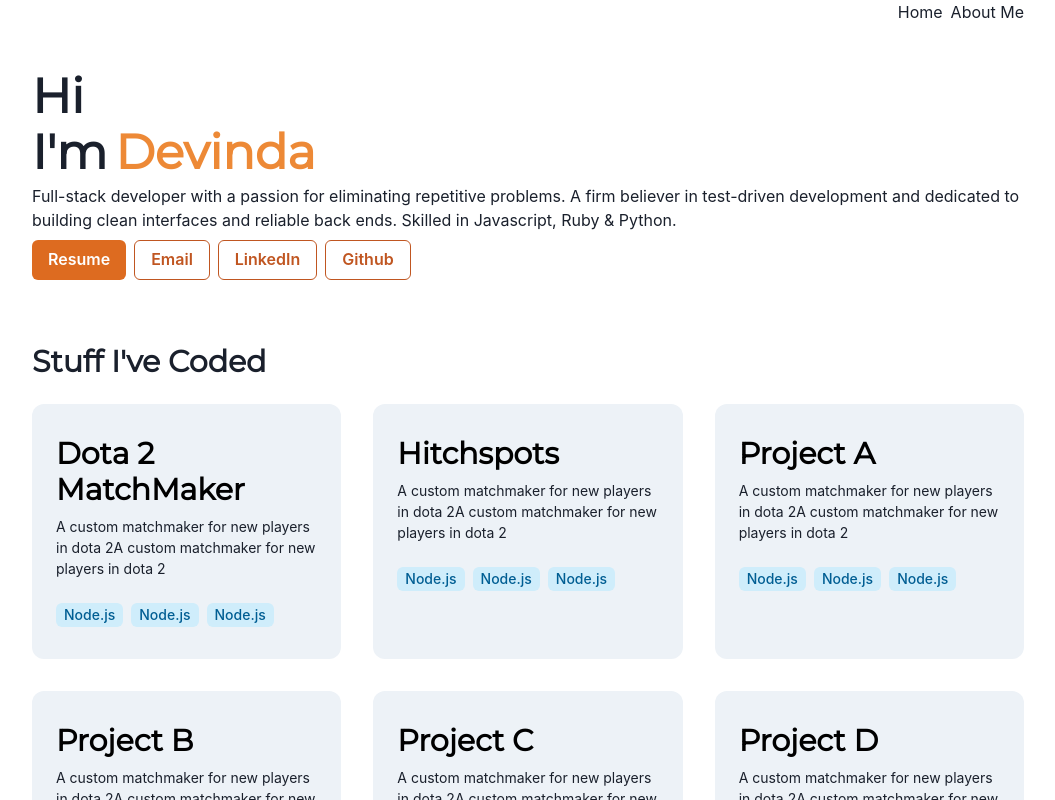
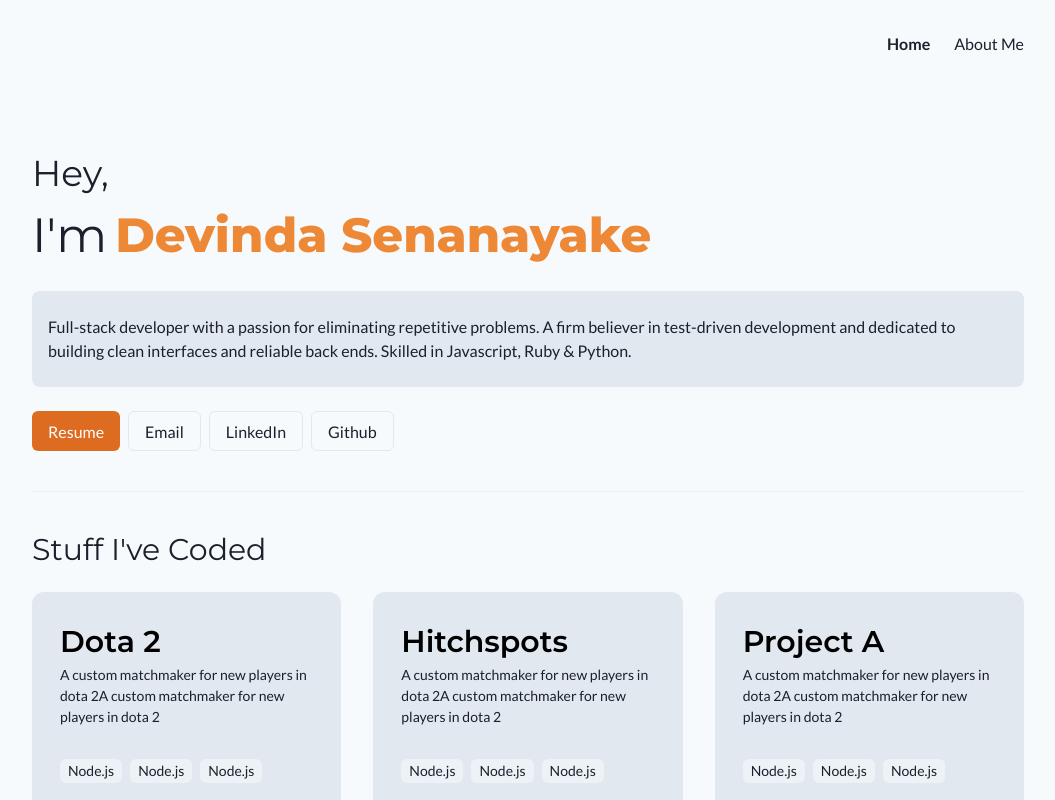
Before and after one commit to dca123/website, a Next.js app: page / in a window 1280 px wide. Shown: the top 800 px of the page, without its empty margins (112-1167 px from the left). Built offline with nearby package versions, Linux system fonts and the light colour scheme.

Commit message:
feat: Improved homepage UI

```diff
--- a/components/ProjectCard.tsx
+++ b/components/ProjectCard.tsx
@@ -1,4 +1,4 @@
-import { Box, HStack, Tag, VStack, Text, Heading } from "@chakra-ui/react";
+import { Box, HStack, Tag, VStack, Text, Heading, Flex } from "@chakra-ui/react";
 import Image from "next/image";
 
 interface ProjectCardProps {
@@ -7,19 +7,20 @@ interface ProjectCardProps {
 
 export default function ProjectCard({ title }: ProjectCardProps) {
   return (
-    <Box bg="gray.100"
-      borderRadius="xl" _hover={{
-        shadow: "2xl",
-      }}>
-      <VStack align="start" px="6" py="8">
-        <Heading size="lg" color="black">{title}</Heading>
-        <Text fontSize="sm">A custom matchmaker for new players in dota 2A custom matchmaker for new players in dota 2</Text>
-        <HStack pt="4">
-          <Tag size="md" colorScheme="linkedin">Node.js</Tag>
-          <Tag size="md" colorScheme="linkedin">Node.js</Tag>
-          <Tag size="md" colorScheme="linkedin">Node.js</Tag>
-        </HStack>
-      </VStack>
+    <Box bg="gray.200" borderRadius="xl" >
+      <Flex alignItems="flex-start" justify="space-between" direction="column" px={7} >
+        <Box py={8}>
+          <Heading size="lg" color="black" fontWeight="600">{title}</Heading>
+          <Text fontSize="sm" pt={1}>A custom matchmaker for new players in dota 2A custom matchmaker for new players in dota 2</Text>
+        </Box>
+        <Box pb={8}>
+          <HStack>
+            <Tag size="md" colorScheme="gray">Node.js</Tag>
+            <Tag size="md" colorScheme="gray">Node.js</Tag>
+            <Tag size="md" colorScheme="gray">Node.js</Tag>
+          </HStack>
+        </Box >
+      </Flex >
     </Box >
   )
 }
--- a/package.json
+++ b/package.json
@@ -11,6 +11,7 @@
     "@chakra-ui/react": "^1.7.3",
     "@emotion/react": "^11",
     "@emotion/styled": "^11",
+    "@fontsource/lato": "^4.5.0",
     "@fontsource/montserrat": "^4.5.1",
     "framer-motion": "^5",
     "next": "12.0.7",
--- a/pages/_app.tsx
+++ b/pages/_app.tsx
@@ -1,10 +1,14 @@
 import type { AppProps } from 'next/app';
 import { ChakraProvider, extendTheme } from '@chakra-ui/react';
-import '@fontsource/montserrat';
+import '@fontsource/montserrat/800.css';
+import '@fontsource/montserrat/600.css';
+import '@fontsource/montserrat/400.css';
+import '@fontsource/lato/400.css';
+import '@fontsource/lato/700.css';
 
 function App({ Component, pageProps }: AppProps) {
   return (
-    <ChakraProvider theme={theme}>
+    <ChakraProvider theme={theme} >
       <Component {...pageProps} />
     </ChakraProvider>
   )
@@ -14,6 +18,14 @@ export default App
 
 const theme = extendTheme({
   fonts: {
-    heading: 'Montserrat'
+    heading: 'Montserrat',
+    body: 'Lato'
   },
+  styles: {
+    global: (props) => ({
+      body: {
+        backgroundColor: 'gray.50',
+      }
+    })
+  }
 })
--- a/pages/index.tsx
+++ b/pages/index.tsx
@@ -1,46 +1,60 @@
-import { Container, VStack, Heading, Text, Button, HStack, SimpleGrid, Box, Tag, MenuButton, Menu } from '@chakra-ui/react'
+import { Container, VStack, Heading, Text, Button, HStack, SimpleGrid, Box, Tag, MenuButton, Menu, Divider, Flex } from '@chakra-ui/react'
 import type { NextPage } from 'next'
 import ProjectCard from '../components/ProjectCard'
 
 const Home: NextPage = () => {
   return (
-    <Container maxW="container.lg" >
-      <HStack justify="flex-end">
-        <Text>Home</Text>
-        <Text>About Me</Text>
-      </HStack>
-      <VStack align="start" mt="12">
-        <Heading size="2xl">
-          Hi
+    <Container maxW={["container.md", "container.lg"]}>
+      <HStack justify="flex-end" mt='8'>
+        <Box mx='4'>
+          <Text fontWeight="700"> Home</Text >
+        </Box><Box mx='4'>
+          <Text> About Me</Text >
+        </Box>
+      </HStack >
+      <Box height="24"></Box>
+      <VStack align="start">
+        <Heading size="xl" fontWeight="400">
+          Hey,
         </Heading>
-        <HStack>
-          <Heading size="2xl">
+        <HStack pt="2">
+          <Heading size="2xl" fontWeight="400">
             {"I'm"}
-          </Heading><Heading size="2xl" color="orange.400">
-            Devinda
+          </Heading><Heading size="2xl" color="orange.400" >
+            Devinda Senanayake
           </Heading>
         </HStack>
-
-        <Text>Full-stack developer with a passion for eliminating repetitive problems. A firm believer in test-driven development and dedicated to building clean interfaces and reliable back ends. Skilled in Javascript, Ruby & Python.</Text>
+        <Box height="4"></Box>
+        <Box bgColor="gray.200" py="6" px="4" borderRadius="lg">
+          <Text>Full-stack developer with a passion for eliminating repetitive problems. A firm believer in test-driven development and dedicated to building clean interfaces and reliable back ends. Skilled in Javascript, Ruby & Python.</Text>
+        </Box>
+        <Box height="2"></Box>
         <HStack>
-          <Button colorScheme="orange">Resume</Button>
-          <Button colorScheme="orange" variant="outline">Email</Button>
-          <Button colorScheme="orange" variant="outline">LinkedIn</Button>
-          <Button colorScheme="orange" variant="outline">Github</Button>
+          <Button size="md" colorScheme="orange" fontWeight="400">Resume</Button>
+          <Button size="md" colorScheme="gray" variant="outline" fontWeight="400">Email</Button>
+          <Button size="md" colorScheme="gray" variant="outline" fontWeight="400">LinkedIn</Button>
+          <Button size="md" colorScheme="gray" variant="outline" fontWeight="400">Github</Button>
         </HStack>
-        <Box h="12"></Box>
-        <Heading pb="4" size="lg">{"Stuff I've Coded"}</Heading>
+        <Box py="8" w="full">
+          <Divider />
+        </Box>
+        <Heading pb="4" size="lg" fontWeight="400">{"Stuff I've Coded"}</Heading>
         <SimpleGrid columns={3} spacing={8}>
-          <ProjectCard title="Dota 2 MatchMaker" />
+          <ProjectCard title="Dota 2" />
           <ProjectCard title="Hitchspots" />
           <ProjectCard title="Project A" />
           <ProjectCard title="Project B" />
           <ProjectCard title="Project C" />
           <ProjectCard title="Project D" />
         </SimpleGrid>
-        <Text>View More</Text>
+        <Box alignSelf="center" pt="6">
+          <Button fontSize="lg" variant="outline" >
+            More Projects
+          </Button>
+
+        </Box>
       </VStack>
-    </Container>
+    </Container >
   )
 }
 
```
Also changed, not shown: 1 other file (tests, documents, lock files or other folders).
